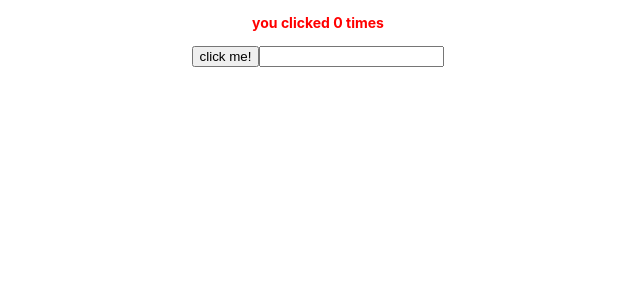
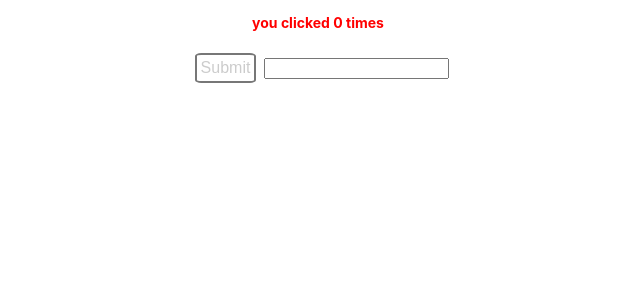
Before and after one commit to Mehrdadrd1/Practice-Github, a React (Create React App) app in the folder react-basics/: page / in a window 1280 px wide. Shown: the top 300 px of the page, without its empty margins (322-962 px from the left). Built offline with nearby package versions, Linux system fonts and the light colour scheme.

Commit message:
style with css and using style-component

```diff
--- a/react-basics/package.json
+++ b/react-basics/package.json
@@ -10,6 +10,7 @@
     "react": "^18.2.0",
     "react-dom": "^18.2.0",
     "react-scripts": "5.0.1",
+    "styled-components": "^5.3.10",
     "web-vitals": "^2.1.4"
   },
   "scripts": {
--- a/react-basics/src/components/counter/counter.jsx
+++ b/react-basics/src/components/counter/counter.jsx
@@ -1,5 +1,7 @@
 import React, { useState } from "react";
 import "./counter.css";
+import styled from "styled-components";
+
 const Counter = () => {
   const [count, setCount] = useState(0);
   const [name, setName] = useState("");
@@ -7,14 +9,31 @@ const Counter = () => {
     setName(e.target.value);
     console.log(name);
   };
+
+  const Button = styled.button`
+    cursor: pointer;
+    background: transparent;
+    font-size: 16px;
+    border-radius: 10%;
+    color: #ccc;
+    border: 2px solid #777;
+    margin: 0.5em;
+    padding: 0.25em;
+    transition: 0.5s all ease-out;
+    &:hover {
+      background-color: #ccc;
+      color: white;
+    }
+  `;
+
   return [
     <div>
       <p className="tagStyle">
         you clicked {count} times
       </p>
-      <button onClick={() => setCount(count + 1)}>
-        click me!
-      </button>
+      <Button onClick={() => setCount(count + 1)}>
+        Submit
+      </Button>
       <input
         name="name"
         value={name}
```
Also changed, not shown: react-basics/src/components/counter/ButtonStyle.jsx (added, +17 -0 lines), 1 other file (tests, documents, lock files or other folders).
